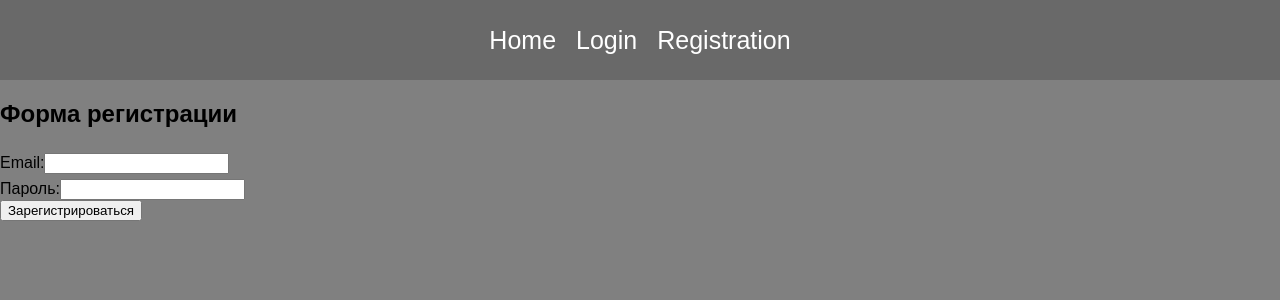
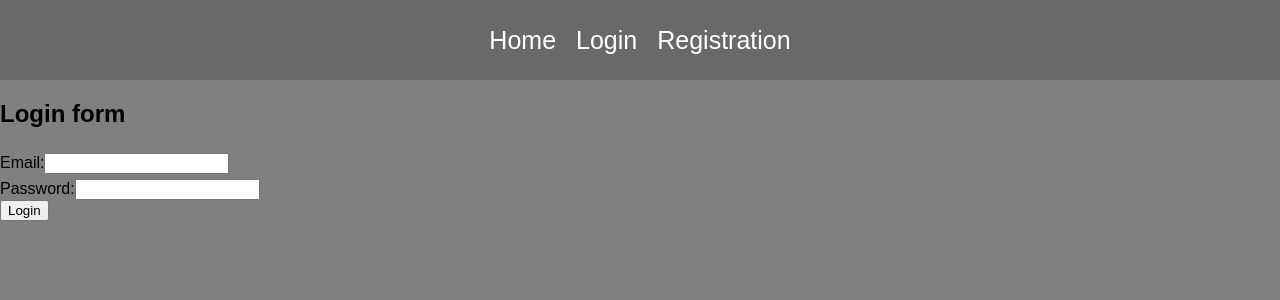
Before and after one commit to deflorencen/main_posts_pr, a React (Create React App) app: page /login in a window 1280 px wide. Shown: the top 300 px of the page. Built offline with nearby package versions, Linux system fonts and the light colour scheme.

Commit message:
Added user_id field in LocalStorage + add window.reload() in LogoutButton

```diff
--- a/src/pages/Login.js
+++ b/src/pages/Login.js
@@ -31,6 +31,8 @@ export default function Login() {
             );
             if (response.status === 200) {
                 localStorage.setItem('auth-token', authHeader);
+                localStorage.setItem("user-id", response.data.user_id)
+
                 console.log("Registration successful:", response.data);
             } else {
                 console.log("Response status:", response.status);
@@ -43,7 +45,7 @@ export default function Login() {
 
     return (
         <div className="registrationPage">
-            <h2>Форма регистрации</h2>
+            <h2>Login form</h2>
             <form onSubmit={handleSubmit}>
                 <label>
                     Email:
@@ -57,7 +59,7 @@ export default function Login() {
                 </label>
                 <br />
                 <label>
-                    Пароль:
+                    Password:
                     <input
                         type="password"
                         name="password"
@@ -68,7 +70,7 @@ export default function Login() {
                     />
                 </label>
                 <br />
-                <button type="submit">Зарегистрироваться</button>
+                <button type="submit">Login</button>
             </form>
         </div>
     );
--- a/src/pages/LogoutButton.js
+++ b/src/pages/LogoutButton.js
@@ -16,6 +16,8 @@ const LogoutButton = () => {
         } catch (error) {
             if(error.response.status === 401){
                 localStorage.removeItem("auth-token");
+                window.location.reload();
+
                 console.error("User loged out:", error);
             } else {
                 console.log("Unexpected error:", error)
```
